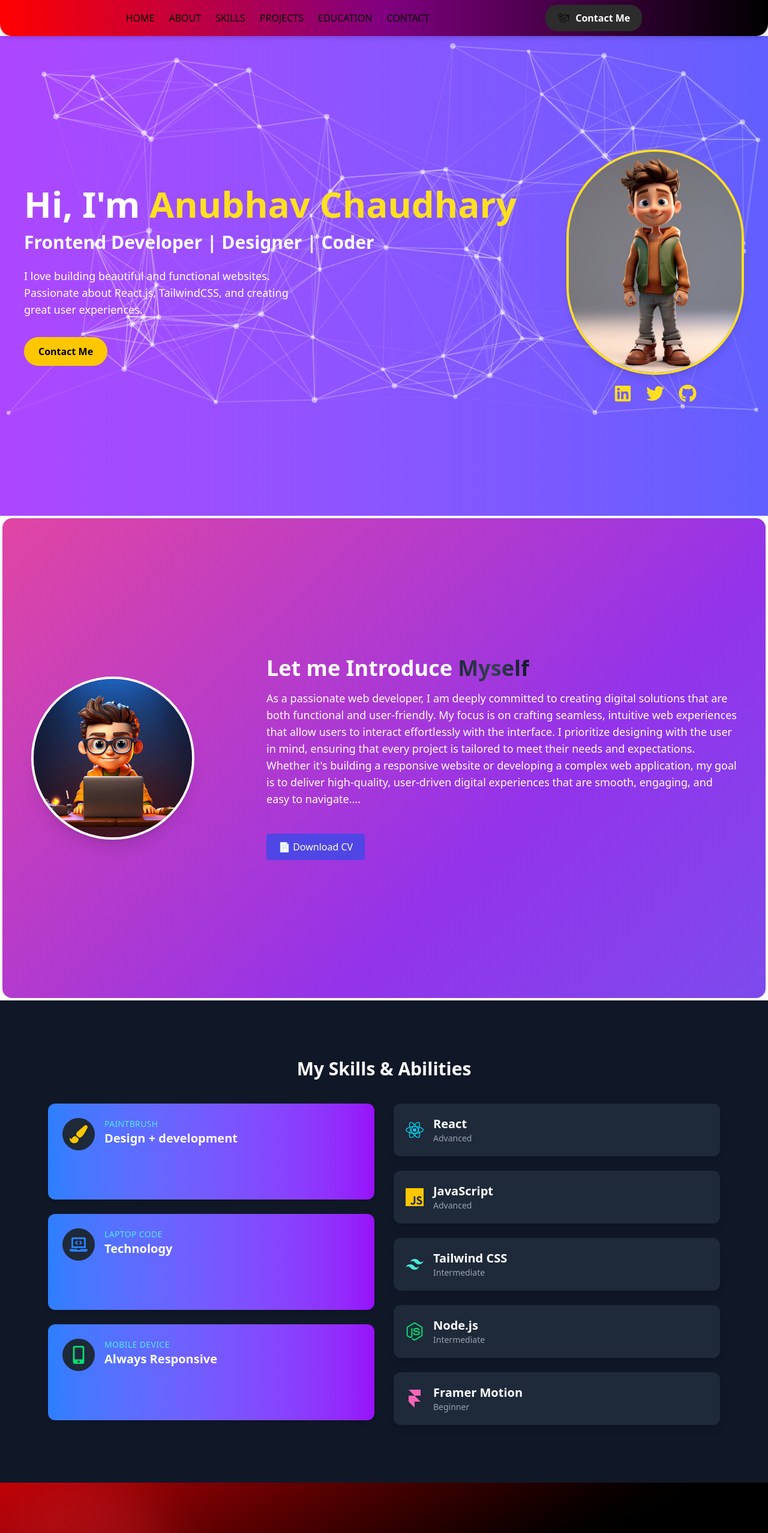
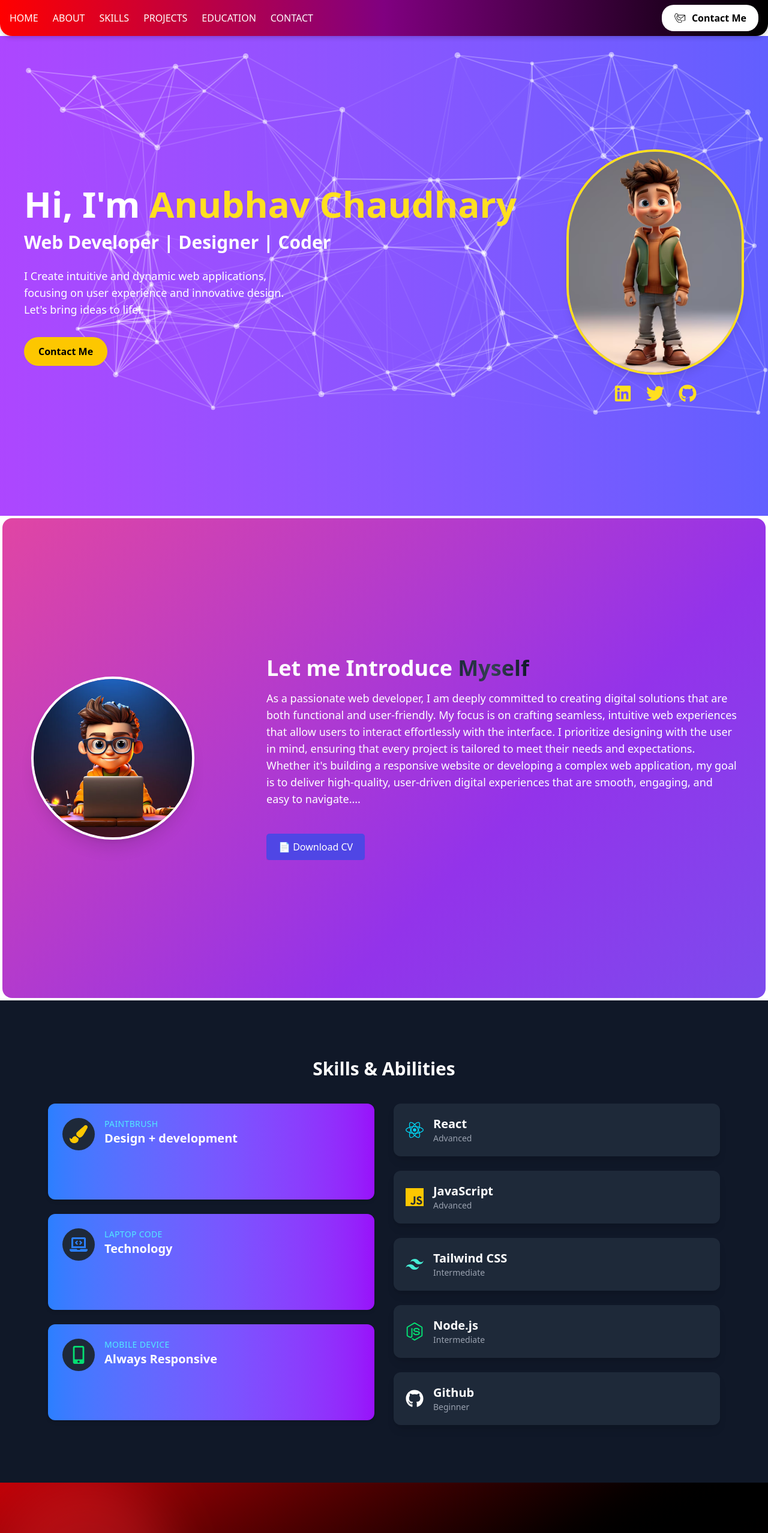
Before and after one commit to anubhavv15/Portfolio, a React (Vite) app: page / in a window 1280 px wide. Shown: the top 2556 px of the page at 60% size. Built offline with nearby package versions, Linux system fonts and the light colour scheme.

Commit message:
first commit

```diff
--- a/src/components/EducationSlider.jsx
+++ b/src/components/EducationSlider.jsx
@@ -64,7 +64,7 @@ const EducationSlider = () => {
         viewport={{ once: true }}
       >
         <FaGraduationCap className="inline mr-3 text-purple-600 drop-shadow-md" />
-        My Education
+        Education
       </motion.h2>
 
       <div className="w-full max-w-4xl relative z-10">
--- a/src/components/Intro.jsx
+++ b/src/components/Intro.jsx
@@ -26,10 +26,10 @@ const Intro = () => {
           Hi, I'm <span className="text-yellow-300">Anubhav Chaudhary</span>
         </h1>
         <h2 className="text-2xl md:text-3xl font-semibold mb-6">
-          Frontend Developer | Designer | Coder
+          Web Developer | Designer | Coder
         </h2>
         <p className="max-w-md text-lg mb-8">
-          I love building beautiful and functional websites. Passionate about React.js, TailwindCSS, and creating great user experiences.
+        I Create intuitive and dynamic web applications, focusing on user experience and innovative design. Let's bring ideas to life!.
         </p>
         <motion.a
           href="#contact"
--- a/src/components/ProjectSection.jsx
+++ b/src/components/ProjectSection.jsx
@@ -12,23 +12,23 @@ const ProjectsSection = () => {
       description:
         "Created a dynamic and responsive game site clone using HTML, CSS, and JavaScript with modern UI/UX features.",
       tech: ["HTML", "CSS", "JavaScript"],
-      link: "https://github.com/anubhavv15/Games",
+      link: "https://puzzle-ten-phi.vercel.app/",
       thumbnail: gameThumbnail,
     },
     {
       title: "Website UI",
       description:
-        "Built a fully responsive personal portfolio with React and Tailwind showcasing projects and skills.",
+        "A modern UI design website showcasing clean, responsive, and user-centered interfaces, built to enhance usability, aesthetics, and user engagement across web and mobile platforms.",
       tech: ["React", "Tailwind CSS"],
-      link: "https://github.com/anubhavv15/UI-Project",
+      link: "https://ui-project-psi.vercel.app/",
       thumbnail: car,
     },
     {
       title: "E-commerce",
       description:
-        "Built a fully responsive personal portfolio with React and Tailwind showcasing projects and skills.",
-      tech: ["React", "Tailwind CSS"],
-      link: "https://yourportfolio.com",
+        "A user-friendly e-commerce platform for browsing, buying, and managing products online, with secure payments, responsive design, and real-time inventory tracking.",
+      tech: ["React", "Tailwind CSS", "Nodejs"],
+      link: "https://e-shopping-vert.vercel.app/",
       thumbnail: eCommerce,
     },
   ];
@@ -46,7 +46,7 @@ const ProjectsSection = () => {
           animate={{ opacity: 1, y: 0 }}
           transition={{ duration: 0.6 }}
         >
-          My Projects
+           Projects
         </motion.h2>
 
         <motion.div
--- a/src/components/SkillsSection.jsx
+++ b/src/components/SkillsSection.jsx
@@ -1,6 +1,6 @@
 import { motion } from "framer-motion";
-import { SiReact, SiJavascript, SiTailwindcss, SiNodedotjs, SiFramer } from "react-icons/si";
-import { FaPaintBrush, FaLaptopCode, FaMobileAlt } from "react-icons/fa"; // Icons for abilities
+import { SiReact, SiJavascript, SiTailwindcss, SiNodedotjs,  } from "react-icons/si";
+import { FaPaintBrush, FaLaptopCode, FaMobileAlt, FaGithub } from "react-icons/fa"; // Icons for abilities
 
 // Skills Data
 const skills = [
@@ -25,9 +25,9 @@ const skills = [
     icon: <SiNodedotjs className="text-green-400 text-3xl" />,
   },
   {
-    name: "Framer Motion",
+    name: "Github",
     level: "Beginner",
-    icon: <SiFramer className="text-pink-400 text-3xl" />,
+    icon: <FaGithub className="text-white-400 text-3xl" />,
   },
 ];
 
@@ -71,7 +71,7 @@ export default function SkillsSection() {
           animate={{ opacity: 1, scale: 1 }}
           transition={{ duration: 0.5 }}
         >
-          My Skills & Abilities
+          Skills & Abilities
         </motion.h2>
 
         {/* Grid Layout (Swapping Abilities and Skills positions) */}
--- a/src/components/contact/ContactFooter.jsx
+++ b/src/components/contact/ContactFooter.jsx
@@ -7,7 +7,7 @@ import {
   FaLinkedin,
   FaTwitter,
 } from "react-icons/fa";
-import './ContactFooter.css'; // Make sure this file contains .animate-on-load
+import './ContactFooter.css';
 
 const ContactFooter = () => {
   const form = useRef();
@@ -26,7 +26,7 @@ const ContactFooter = () => {
       .sendForm(
         import.meta.env.VITE_SERVICE_ID,
         import.meta.env.VITE_TEMPLATE_ID,
-        form.current,
+        currentForm,
         import.meta.env.VITE_PUBLIC_KEY
       )
       .then(() => {
@@ -44,21 +44,23 @@ const ContactFooter = () => {
   return (
     <section id="contact">
       <footer className="bg-gradient-to-r from-purple-900 via-indigo-900 to-blue-900 text-white py-12 px-4 md:px-16">
-      <div className={`max-w-6xl mx-auto grid grid-cols-1 md:grid-cols-2 gap-10 transition-opacity duration-1000 ${animate ? 'animate-on-load' : ''}`}>
+        <div className={`max-w-6xl mx-auto grid grid-cols-1 md:grid-cols-2 items-center gap-10 transition-opacity duration-1000 ${animate ? 'animate-on-load' : ''}`}>
+
+          {/* Contact Info */}
           <div>
-          <h2 className="text-3xl font-bold mb-4">Get in Touch</h2>
-          <p className="mb-4 text-gray-300">
+            <h2 className="text-2xl md:text-3xl font-bold mb-4">Get in Touch</h2>
+            <p className="mb-4 text-sm sm:text-base text-gray-300">
               Feel free to reach out for collaborations or just a friendly hello 👋
             </p>
-          <div className="flex items-center mb-2">
+            <div className="flex items-center mb-2 text-sm sm:text-base">
               <FaEnvelope className="mr-2 text-yellow-400" />
               <span>chaudharyanubhav53@gmail.com</span>
             </div>
-          <div className="flex items-center mb-6">
+            <div className="flex items-center mb-6 text-sm sm:text-base">
               <FaPhone className="mr-2 text-yellow-400" />
               <span>+91 8126915928</span>
             </div>
-          <div className="flex space-x-5 text-2xl">
+            <div className="flex flex-wrap space-x-4 sm:space-x-5 text-xl sm:text-2xl">
               <a href="https://github.com/anubhavv15" target="_blank" rel="noopener noreferrer" className="hover:text-yellow-400">
                 <FaGithub />
               </a>
@@ -75,9 +77,9 @@ const ContactFooter = () => {
           <form
             ref={form}
             onSubmit={sendEmail}
-          className="bg-white bg-opacity-10 backdrop-blur-sm p-6 rounded-lg shadow-lg space-y-4"
+            className="w-full max-w-md bg-white bg-opacity-10 backdrop-blur-sm p-4 sm:p-6 rounded-lg shadow-lg space-y-4"
           >
-          <h3 className="text-2xl font-semibold mb-2 text-gray-300">Send a Message</h3>
+            <h3 className="text-xl sm:text-2xl font-semibold mb-2 text-gray-300">Send a Message</h3>
             <input
               type="text"
               name="user_name"
--- a/src/components/navbar/Navbar.css
+++ b/src/components/navbar/Navbar.css
@@ -8,6 +8,8 @@
   background: linear-gradient(to right, red, purple, black);
   position: sticky;
   top: 0;
+  color:white;
+  font-weight:bolder;
   z-index: 1000;
   width: 100%;
   border-radius: 0 0 20px 20px; /* ✅ Curve only the bottom corners */
@@ -47,8 +49,8 @@
   }
 
   .desktopMenuBtn {
-    background: rgb(45, 44, 44);/* Matches navbar gradient */
-    color: white;
+    background: white;/* Matches navbar gradient */
+    color: black;
     padding: 10px 20px;
     border: none;
     border-radius: 20px;
@@ -61,7 +63,8 @@
   }
 
   .desktopMenuBtn:hover {
-    background: linear-gradient(to right, darkred, indigo); /* Slightly darker on hover */
+    background: linear-gradient(to right, darkred, indigo);
+    color: white; /* Slightly darker on hover */
   }
 
 
@@ -89,7 +92,9 @@
     border-radius: 0 0 0 10px;
     z-index: 998;
   }
-
+  .desktopMenuBtnWrapper {
+    margin-left: auto; /* Pushes it to the far right */
+  }
   .navMenu .desktopMenuListItem {
     margin: 10px 0;
   }
@@ -112,9 +117,11 @@
 @media screen and (max-width:720px) {
     .mobMenu{
         display: flex;
+
     }
     .desktopMenuBtn{
         display: none;
+
     }
     .desktopMenu{
         display: none;
--- a/src/components/navbar/Navbar.jsx
+++ b/src/components/navbar/Navbar.jsx
@@ -18,14 +18,18 @@ const[showMenu,setMenu]=useState(false)
         <Link activeClass='active' to='contact' spy={true} smooth={true} offset={-60} duration={500} className='desktopMenuListItem'>Contact</Link>
 
       </div>
+      <div className="desktopMenuBtnWrapper">
+
       <button className="desktopMenuBtn" onClick={()=>{
         document.getElementById('contact').scrollIntoView({behavior:'smooth'})
       }}>
         <img src={contact} alt="" className="desktopMenuImg" />Contact Me
       </button>
+      </div>
+
       <img src={menu} alt="Logo" className='mobMenu' onClick={()=>{setMenu(!showMenu)}} />
       <div className="navMenu" style={{display: showMenu? 'flex':'none'}}>
-      <Link activeClass='active' to='intro' spy={true} smooth={true} offset={-60} duration={500} className='desktopMenuListItem'>Home</Link>
+      <Link activeClass='active' to='intro' spy={true} smooth={true} offset={-70} duration={500} className='desktopMenuListItem'>Home</Link>
         <Link activeClass='active' to='about' spy={true} smooth={true} offset={-60} duration={500} className='desktopMenuListItem'>About</Link>
         <Link activeClass='active' to='skills' spy={true} smooth={true} offset={-60} duration={500} className='desktopMenuListItem'>Skills</Link>
         <Link activeClass='active' to='projects' spy={true} smooth={true} offset={-80} duration={500} className='desktopMenuListItem'>Projects</Link>
```
Also changed, not shown: 1 other file (tests, documents, lock files or other folders). Lines whose indentation alone changed are shown as unchanged.
